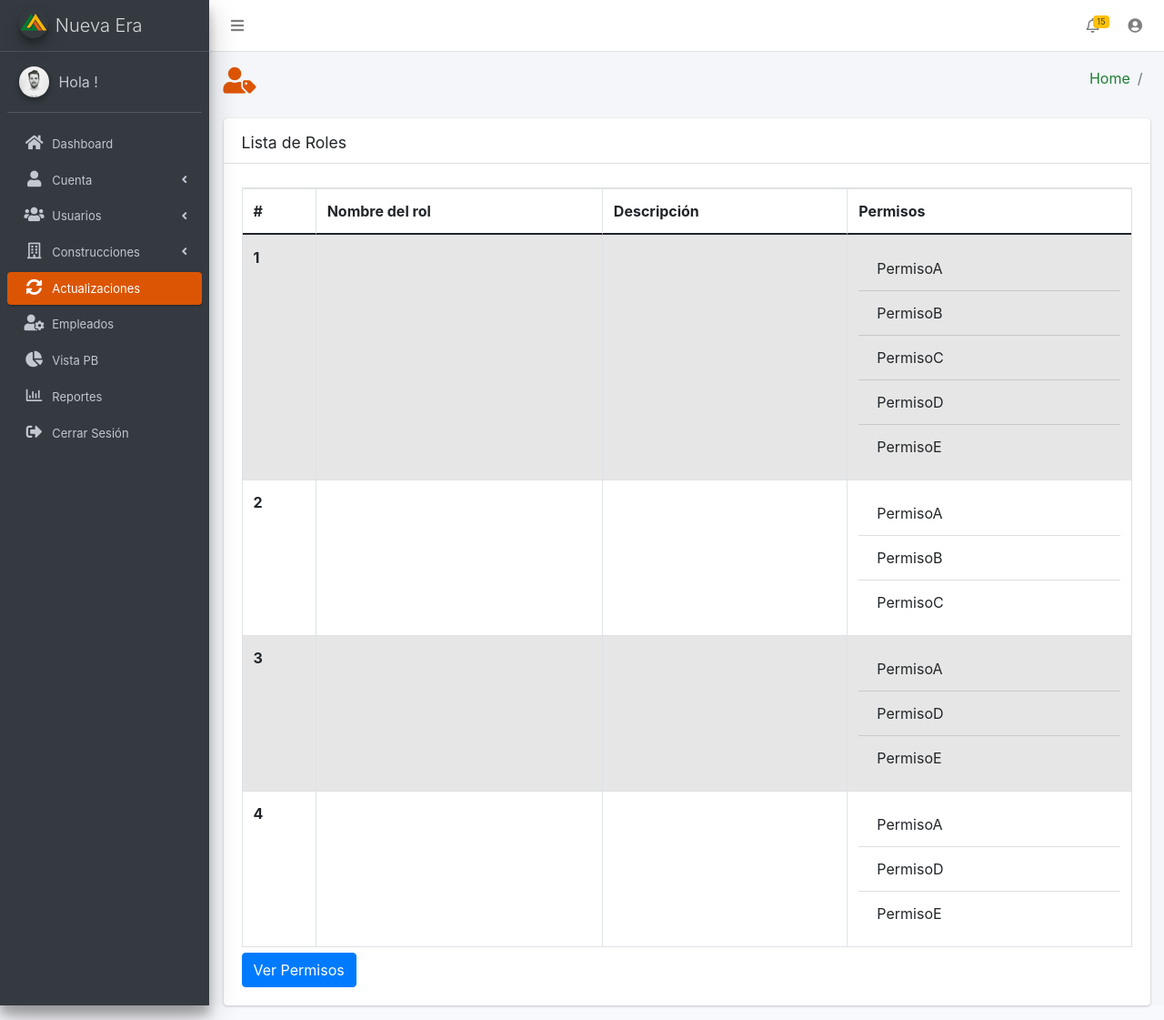
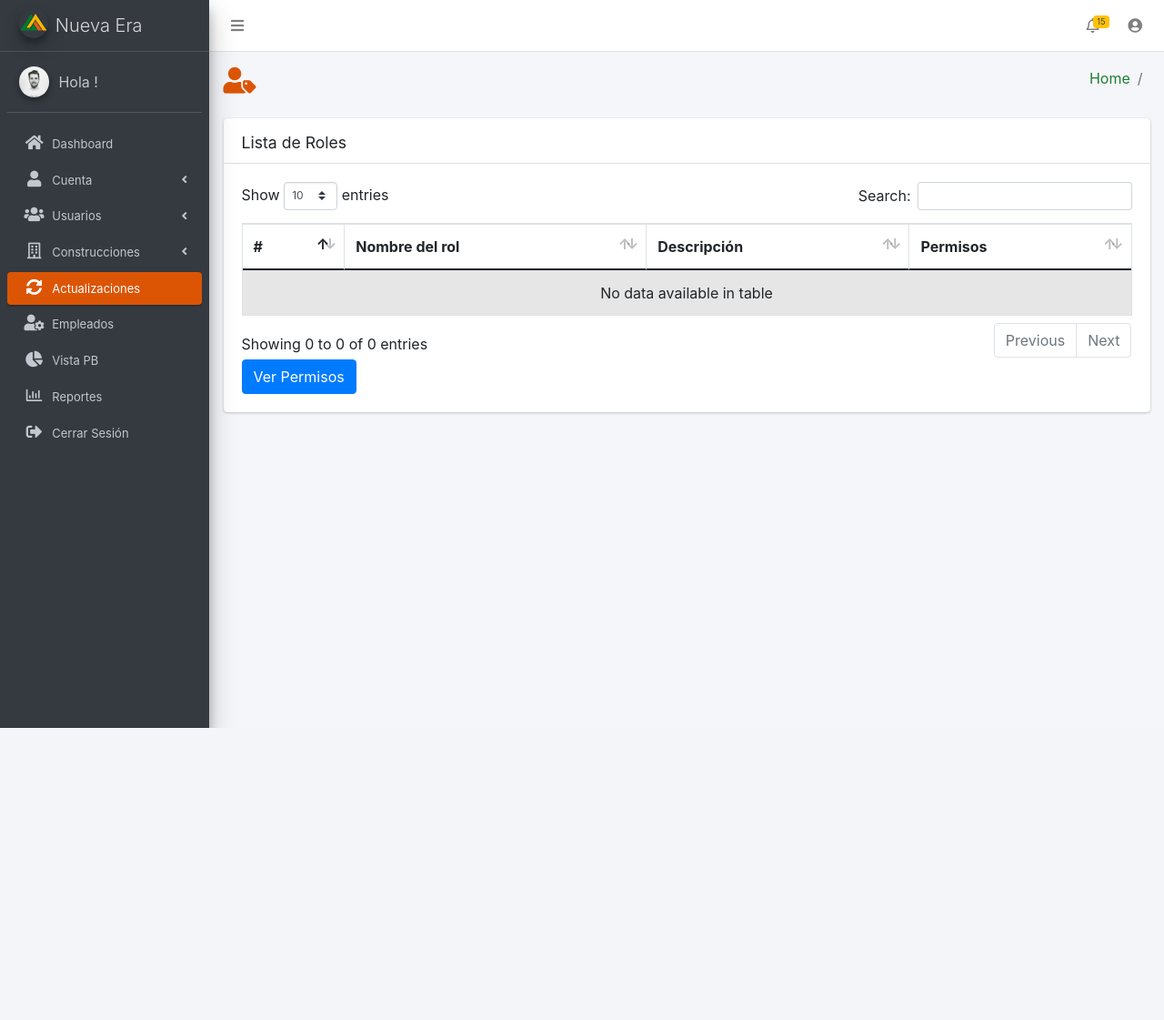
Before and after one commit to ovas04/SINM, a Flask app: template templates/roles.html in a window 1280 px wide. Shown: the whole page at 91% size. After the commit the page ends 800 px from the top, so only its background shows below. Run offline with Flask 2, Linux system fonts and the light colour scheme; the template is opened without the code that fills it, so the values that code supplies are empty; some libraries are stand-ins or nearby versions.

Commit message:
Afinar listar roles

```diff
--- a/app.py
+++ b/app.py
@@ -473,10 +473,37 @@ def buscar_usuario(id_usuario):
 @app.route("/list_permisos/")
 def list_permisos():
 	cur=mysql.connection.cursor()
-	cur.execute("select id_privilegio,descripcion from privilegios")
+	cur.execute("call sp_listar_privilegios")
 	data = cur.fetchall()
 	data = [list(i) for i in data]
+	for i in range(len(data)):
+		data[i].insert(0,i+1)
 	return jsonify(data)
+	cur.connection.close();
+
+@app.route("/list_roles/")
+def list_roles():
+	cur=mysql.connection.cursor()
+	cur.execute("call sp_listar_roles")
+	data = cur.fetchall()
+	data = [list(i) for i in data]
+	data_permiso = list()
+	data_nexada = list()
+	data_final = list()
+	for i in range(len(data)-1):
+		if data[i][0] == data[i+1][0]:
+			data_permiso.append(data[i][2])
+		else :
+			data_permiso.append(data[i][2])
+			data_nexada.append(data[i][0])
+			data_nexada.append(data[i][1])
+			data_nexada.append([data_permiso])
+			data_final.append(data_nexada)
+			data_permiso = list()
+			data_nexada = list()
+	for i in range(len(data_final)):
+		data_final[i].insert(0,i+1)
+	return jsonify(data_final)
 	cur.connection.close();
 
 #!----------------------------------------------------------------------------------------
--- a/static/js/functions_roles.js
+++ b/static/js/functions_roles.js
@@ -2,6 +2,7 @@ $(document).ready(function(){
     $(".s-roles").css("display","block");
     $(".roles").addClass("active");
 	list_permisos();
+	list_roles();
 });
 
 function list_permisos(){
@@ -17,7 +18,32 @@ function list_permisos(){
 		},
 		"columns":[
 			{"data":"0"},
-			{"data":"1"}
+			{"data":"1"},
+			{"data":"2"}
+		],
+		"responsive": true,
+		"bDestroy": true,
+		"iDisplayLength": 10,
+		"autoWidth": false
+	});
+}
+
+function list_roles(){
+    $("#tab_roles").DataTable({
+		"aprocessing": true,
+		"aServerSide": true,
+		"language": {
+			"url": "//cdn.datatables.net/plug-ins/1.10.20/i18n/Spanish.json"
+		},
+		"ajax": {
+			"url": "/list_roles/",
+			"dataSrc": ""
+		},
+		"columns":[
+			{"data_final":"0"},
+			{"data_final":"1"},
+			{"data_final":"2"},
+			{"data_final":"3"}
 		],
 		"responsive": true,
 		"bDestroy": true,
--- a/templates/permisos.html
+++ b/templates/permisos.html
@@ -35,6 +35,7 @@
 									role="grid" aria-describedby="example1_info">
 									<thead>
 										<tr role="row">
+											<th>#</th>
 											<th>Código</th>
 											<th>Descripción</th>
 										</tr>
--- a/templates/roles.html
+++ b/templates/roles.html
@@ -115,5 +115,6 @@
 <script src="{{url_for('static', filename='js/responsive.bootstrap4.min.js')}}"></script>
 <script src="{{url_for('static', filename='js/functions_actualizar.js')}}"></script>
 <script src="{{url_for('static', filename='js/sweetalert2.min.js')}}"></script>
+<script src="{{url_for('static', filename='js/functions_roles.js')}}"></script>
 </html>
 {% endblock %}
```
